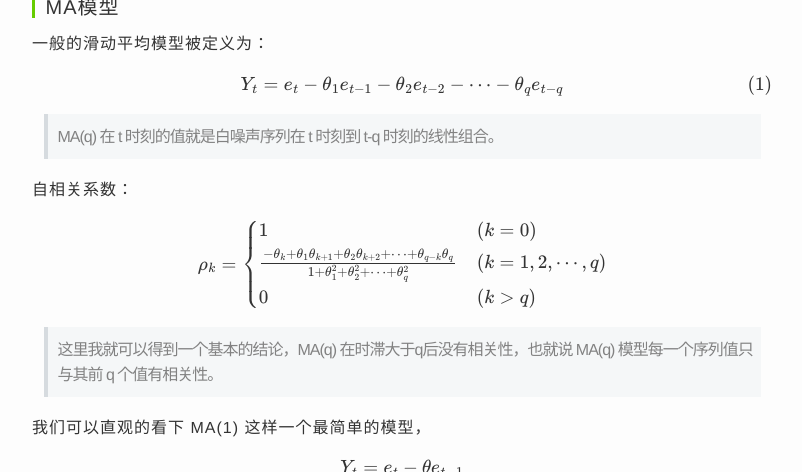
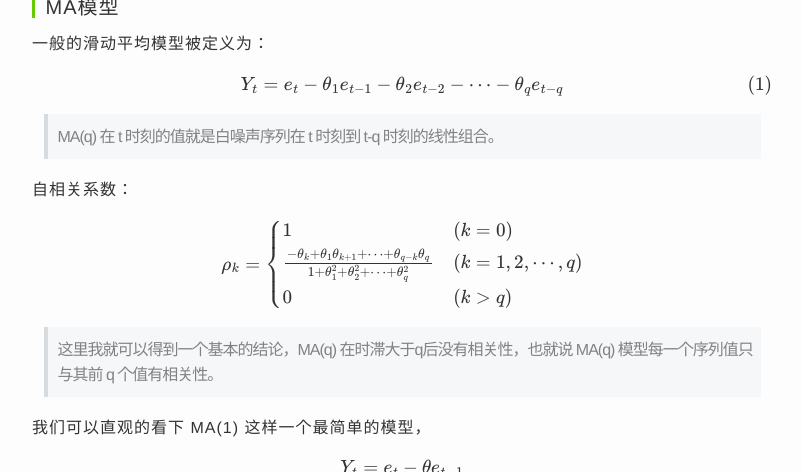
Before and after one commit to charleshm/charleshm.github.io, a Jekyll site: the page built from _posts/2016-03-15-Time-Series.md, in a window 1280 px wide and 900 px high, scrolled down 1334 px, cut to the strip 39-511 px from the top of the window. Shown: the whole strip, without its empty margins (238-1040 px from the left). Built offline with Jekyll 4.4.1, drawn with Linux system fonts in a browser that asks for light colours; some web fonts are replaced; formulas are drawn with MathJax 3; comment, search, counter and statistics services are not loaded.

Commit message:
time series

```diff
--- a/_posts/2016-03-15-Time-Series.md
+++ b/_posts/2016-03-15-Time-Series.md
@@ -42,7 +42,7 @@ $$Y_t=e_t-\theta_{1}e_{t-1}-\theta_{2}e_{t-2}-\cdots-\theta_{q}e_{t-q} \tag{1}$$
 $$\rho_k=\left\{
 \begin{array}{l l}
 1                          & (k=0) \\
-\frac{-\theta_k+\theta_1\theta_{k+1}+\theta_2\theta_{k+2}+\cdots+\theta_{q-k}\theta_{q}}{1+\theta_1^2+\theta_2^2+\cdots+\theta_q^2} & (k=1,2,\cdots,q) \\
+\frac{-\theta_k+\theta_1\theta_{k+1}+\cdots+\theta_{q-k}\theta_{q}}{1+\theta_1^2+\theta_2^2+\cdots+\theta_q^2} & (k=1,2,\cdots,q) \\
 0                          & (k>q)
 \end{array}
 \right.$$
```
